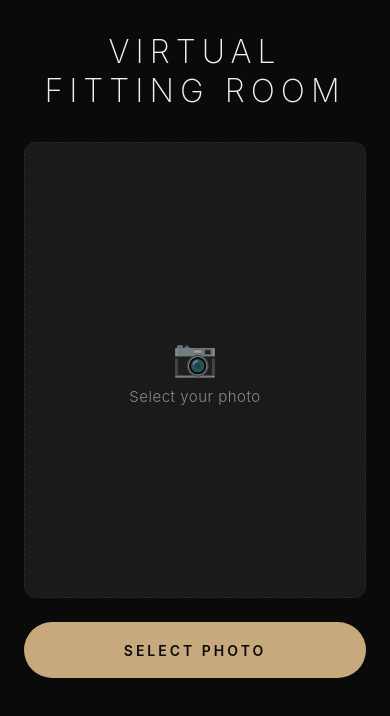
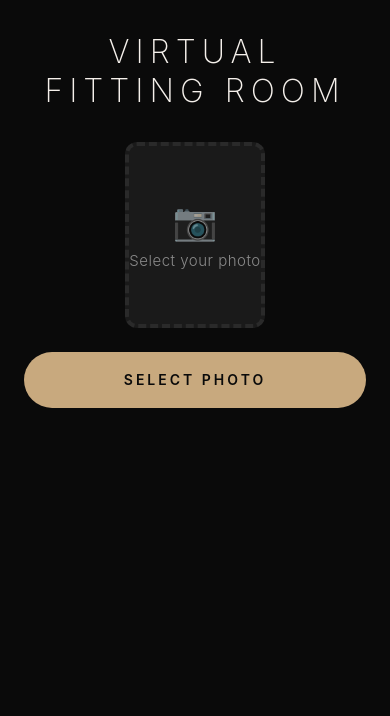
Before and after one commit to rgdSolutions/virtual-fitting-room, a React Native app: screen /PhotoUpload in a window 390 px wide. Shown: the top 716 px of the page. Built offline with nearby package versions, Linux system fonts and the light colour scheme.

Commit message:
small fixes, android preview

```diff
--- a/src/screens/PhotoUploadScreen.tsx
+++ b/src/screens/PhotoUploadScreen.tsx
@@ -211,20 +211,21 @@ const styles = StyleSheet.create({
   previewContainer: {
     aspectRatio: 3 / 4,
     borderRadius: 12,
-    overflow: 'hidden',
     backgroundColor: colors.surface,
     marginBottom: spacing.lg,
+    marginHorizontal: 'auto',
   },
   previewEmpty: {
-    borderWidth: 1,
+    borderWidth: 4,
     borderStyle: 'dashed',
     borderColor: colors.surfaceLight,
     justifyContent: 'center',
     alignItems: 'center',
+    marginHorizontal: 'auto',
   },
   previewImage: {
-    width: '100%',
-    height: '100%',
+    flex: 1,
+    borderRadius: 12,
   },
   placeholderContent: {
     alignItems: 'center',
--- a/src/screens/TryOnResultScreen.tsx
+++ b/src/screens/TryOnResultScreen.tsx
@@ -104,6 +104,7 @@ const styles = StyleSheet.create({
     overflow: 'hidden',
     backgroundColor: colors.surface,
     marginBottom: spacing.lg,
+    marginHorizontal: 'auto',
   },
   resultImage: {
     width: '100%',
```
